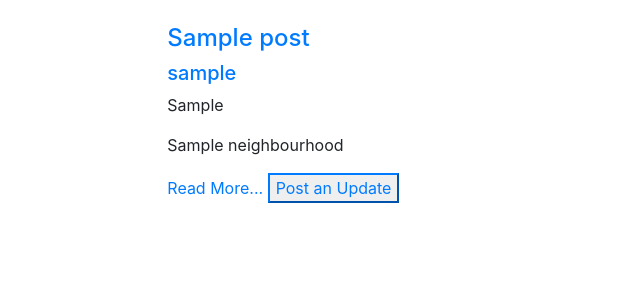
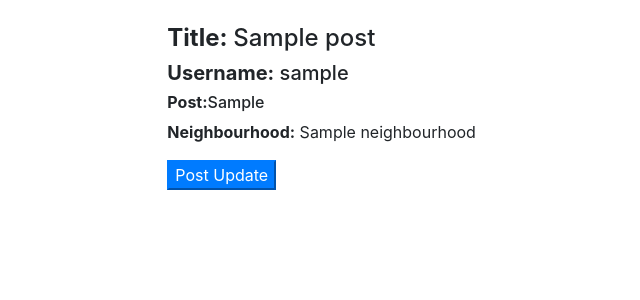
Before and after one commit to Moses-254-Mugo/The_Hood, a Django app: page /post in a window 1280 px wide. Shown: the part 108-408 px from the top of the page, without its empty margins (51-691 px from the left). Run offline with Django 3.2, Linux system fonts and the light colour scheme; a user stored in the database is signed in; tables that the repository leaves empty hold one stand-in row (values such as "Sample post"); some libraries are stand-ins or nearby versions.

Commit message:
Modify template post

```diff
--- a/HoodApp/templates/post.html
+++ b/HoodApp/templates/post.html
@@ -6,26 +6,18 @@
         <div class="col-sm-2"></div>
         <div class="col-sm-8">
             {% for posts in post%}
-            <a href="/view/posts/{{posts.id}}">
-                <h4>{{posts.title}}</h4>
-            </a>
-            <a href="/user/{{posts.username}}">
-                <h5>{{posts.username}}</h5>
-            </a>
 
-                <p>{{posts.post}}</p>
-                <p>{{posts.neighbourhood}}</p>
-            <a href="/view/posts/{{posts.id}}">Read More...</a>
+                <h4><b>Title: </b>{{posts.title}}</h4>
 
+                <h5><b>Username:</b> {{posts.username}}</h5>
 
-            <a href="{% url 'new_post' %}">
-                <button class="bnt btn-outline-primary">Post an Update</button>
-            </a>
-
-
-
+                <h6><b>Post:</b>{{posts.post}}</h6>
+                <p><b>Neighbourhood:</b> {{posts.neighbourhood}}</p>
 
             {% endfor %}
+            <a href="{% url 'new_post' %}">
+                <button class="bnt btn-primary">Post Update</button>
+            </a>
         </div>
         <div class="col-sm-2"></div>
     </div>
--- a/HoodApp/views.py
+++ b/HoodApp/views.py
@@ -4,6 +4,7 @@ from .forms import ProfileForm,PostForm, BusinessForm, CommentForm
 from django.http import HttpResponseRedirect
 from .models import Health, Profile, Police,Post
 from django.core.exceptions import ObjectDoesNotExist
+from django.contrib.auth.models import User
 
 # Create your views here.
 def index(request):
@@ -85,7 +86,7 @@ def posts(request):
 @login_required(login_url='/accounts/login/')
 def Newpost(request):
     current_user = request.user
-    profile = PostForm.objects.get(username=current_user)
+    profile=PostForm.objects.get(username=current_user)
 
     if request.method=="POST":
         form = PostForm(request.POST,request.FILES)
```
